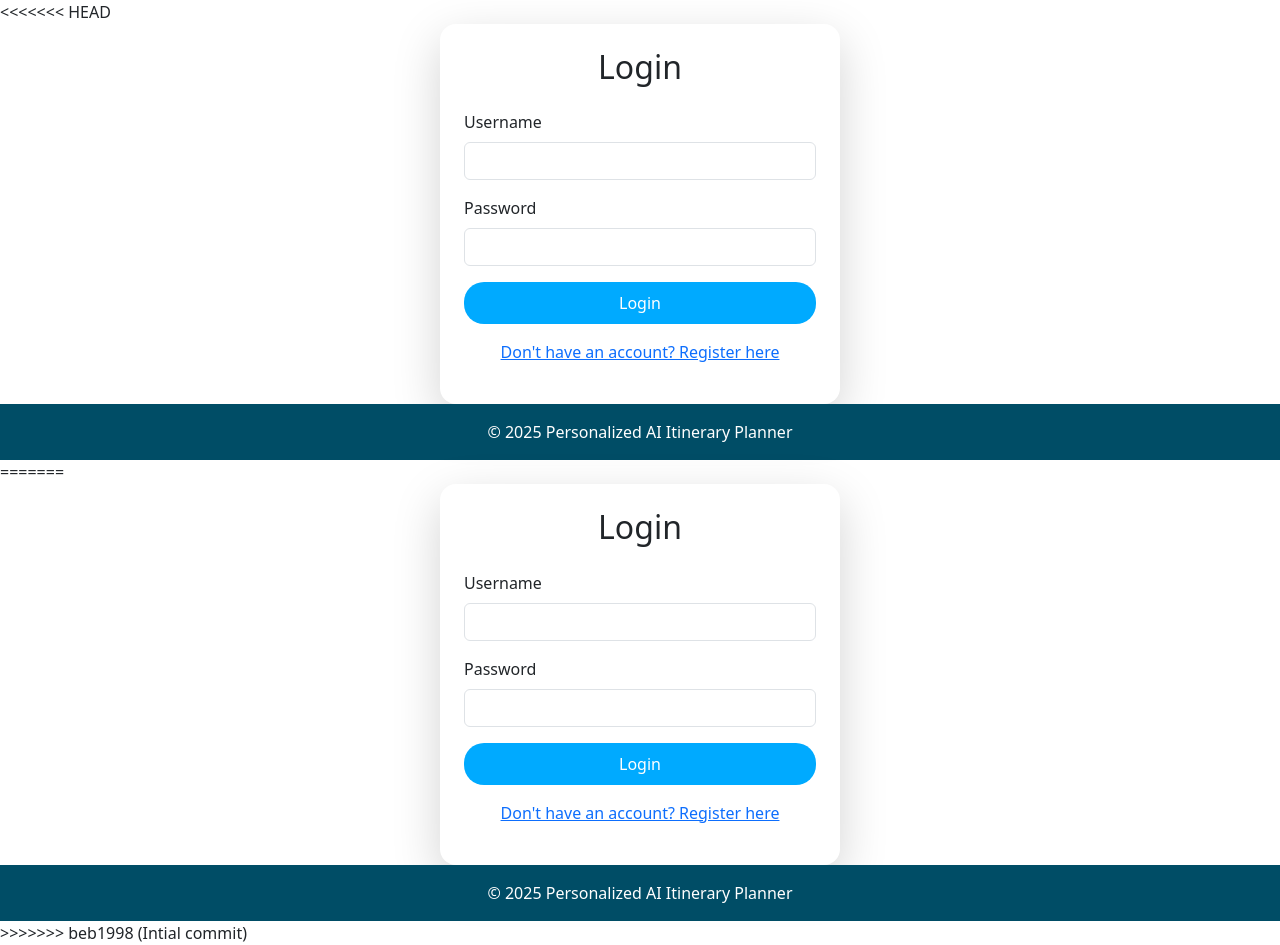
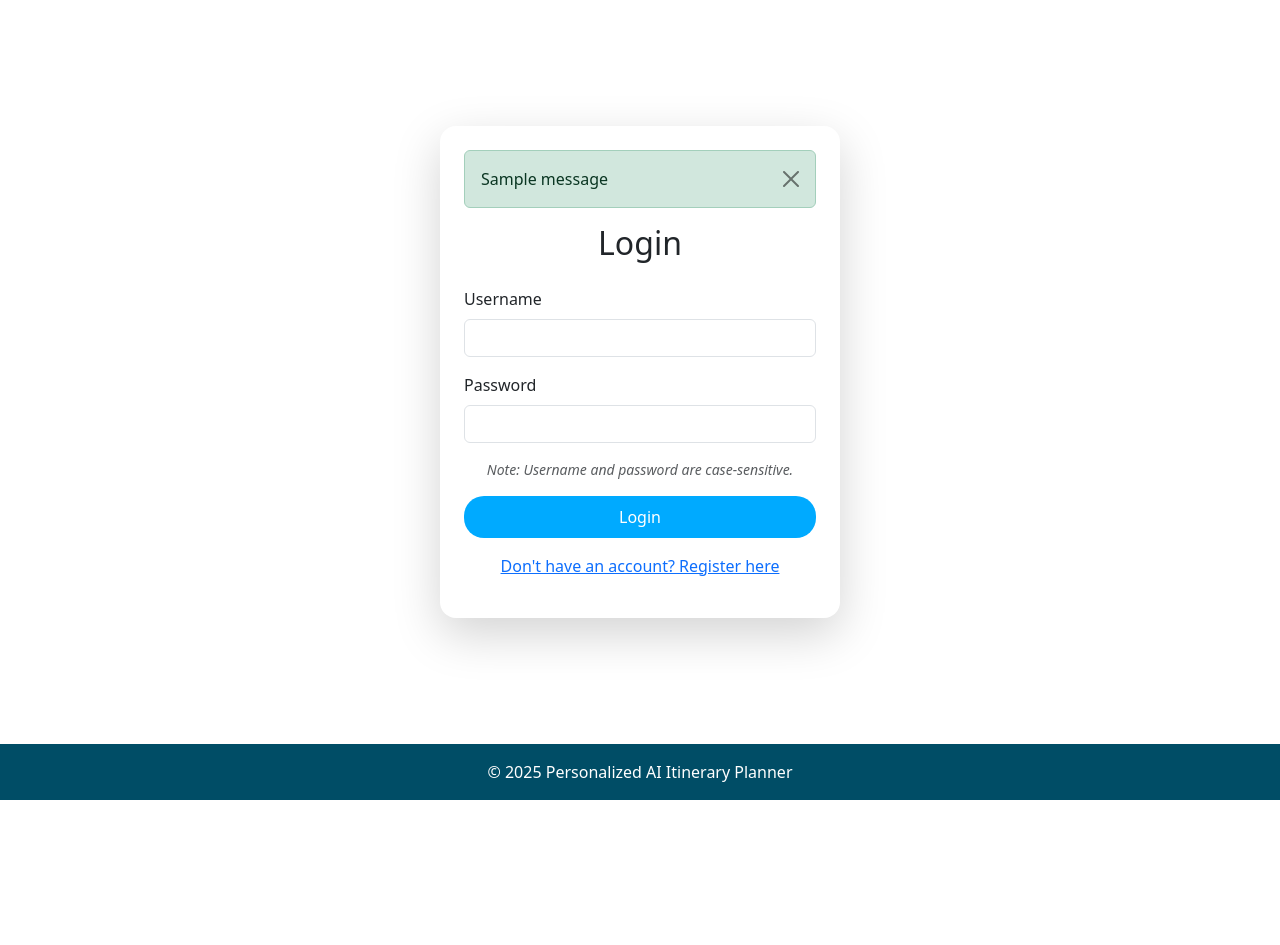
Before and after one commit to VictoriaNyam/AI_Itinerary_project, a Python web app: template app/templates/login.html in a window 1280 px wide. After the commit the page ends 800 px from the top, so only its background shows below. Run offline with Jinja, Linux system fonts and the light colour scheme; the template is opened without the code that fills it, so the values that code supplies are empty, except form fields; one stand-in notice (Sample message) is shown; form fields are guessed from the names that the template uses.

Commit message:
Update login.html

```diff
--- a/app/templates/login.html
+++ b/app/templates/login.html
@@ -1,4 +1,3 @@
-<<<<<<< HEAD
 <!DOCTYPE html>
 <html lang="en">
 <head>
@@ -17,6 +16,18 @@
   <div class="container d-flex justify-content-center align-items-center flex-grow-1">
     <div class="form-box p-4 shadow-lg rounded-4 w-100" style="max-width: 400px;">
 
+      <!-- Flash messages -->
+      {% with messages = get_flashed_messages(with_categories=true) %}
+        {% if messages %}
+          {% for category, message in messages %}
+            <div class="alert alert-{{ category }} alert-dismissible fade show" role="alert">
+              {{ message }}
+              <button type="button" class="btn-close" data-bs-dismiss="alert" aria-label="Close"></button>
+            </div>
+          {% endfor %}
+        {% endif %}
+      {% endwith %}
+
       <!-- Heading -->
       <h2 class="mb-4 text-center">Login</h2>
 
@@ -34,6 +45,11 @@
         <div class="mb-3">
           <label for="password" class="form-label">Password</label>
           {{ form.password(class="form-control") }} <!-- Keep logic, just style input -->
+        </div>
+
+        <!-- Case-sensitive note -->
+        <div class="mb-3 text-muted small text-center">
+          <em>Note: Username and password are case-sensitive.</em>
         </div>
 
         <!-- Submit Button -->
@@ -60,66 +76,3 @@
   <script src="https://cdn.jsdelivr.net/npm/bootstrap@5.3.0/dist/js/bootstrap.bundle.min.js"></script>
 </body>
 </html>
-=======
-<!DOCTYPE html>
-<html lang="en">
-<head>
-  <meta charset="UTF-8">
-  <meta name="viewport" content="width=device-width, initial-scale=1.0">
-  <title>Login</title>
-
-  <!-- Bootstrap CSS -->
-  <link href="https://cdn.jsdelivr.net/npm/bootstrap@5.3.0/dist/css/bootstrap.min.css" rel="stylesheet">
-  <!-- Custom style.css for consistent design -->
-  <link rel="stylesheet" href="{{ url_for('static', filename='style.css') }}">
-</head>
-<body class="d-flex flex-column min-vh-100">
-
-  <!-- Centered container for login form -->
-  <div class="container d-flex justify-content-center align-items-center flex-grow-1">
-    <div class="form-box p-4 shadow-lg rounded-4 w-100" style="max-width: 400px;">
-
-      <!-- Heading -->
-      <h2 class="mb-4 text-center">Login</h2>
-
-      <!-- Login Form (from original code) -->
-      <form method="POST">
-        {{ form.hidden_tag() }}  <!-- Renders hidden form data -->
-
-        <!-- Username Field -->
-        <div class="mb-3">
-          <label for="username" class="form-label">Username</label>
-          {{ form.username(class="form-control") }} <!-- Keep logic, just style input -->
-        </div>
-
-        <!-- Password Field -->
-        <div class="mb-3">
-          <label for="password" class="form-label">Password</label>
-          {{ form.password(class="form-control") }} <!-- Keep logic, just style input -->
-        </div>
-
-        <!-- Submit Button -->
-        <div class="d-grid">
-          <button type="submit" class="btn btn-custom">Login</button>
-        </div>
-      </form>
-
-      <!-- Link to Register -->
-      <p class="mt-3 text-center">
-        <a href="{{ url_for('main.register') }}">Don't have an account? Register here</a>
-      </p>
-    </div>
-  </div>
-
-  <!-- footer -->
-  <footer class="footer text-center py-3 mt-auto">
-    <div class="container">
-      <p class="mb-0">© 2025 Personalized AI Itinerary Planner</p>
-    </div>
-  </footer>
-
-  <!-- Bootstrap JS -->
-  <script src="https://cdn.jsdelivr.net/npm/bootstrap@5.3.0/dist/js/bootstrap.bundle.min.js"></script>
-</body>
-</html>
->>>>>>> beb1998 (Intial commit)
```
